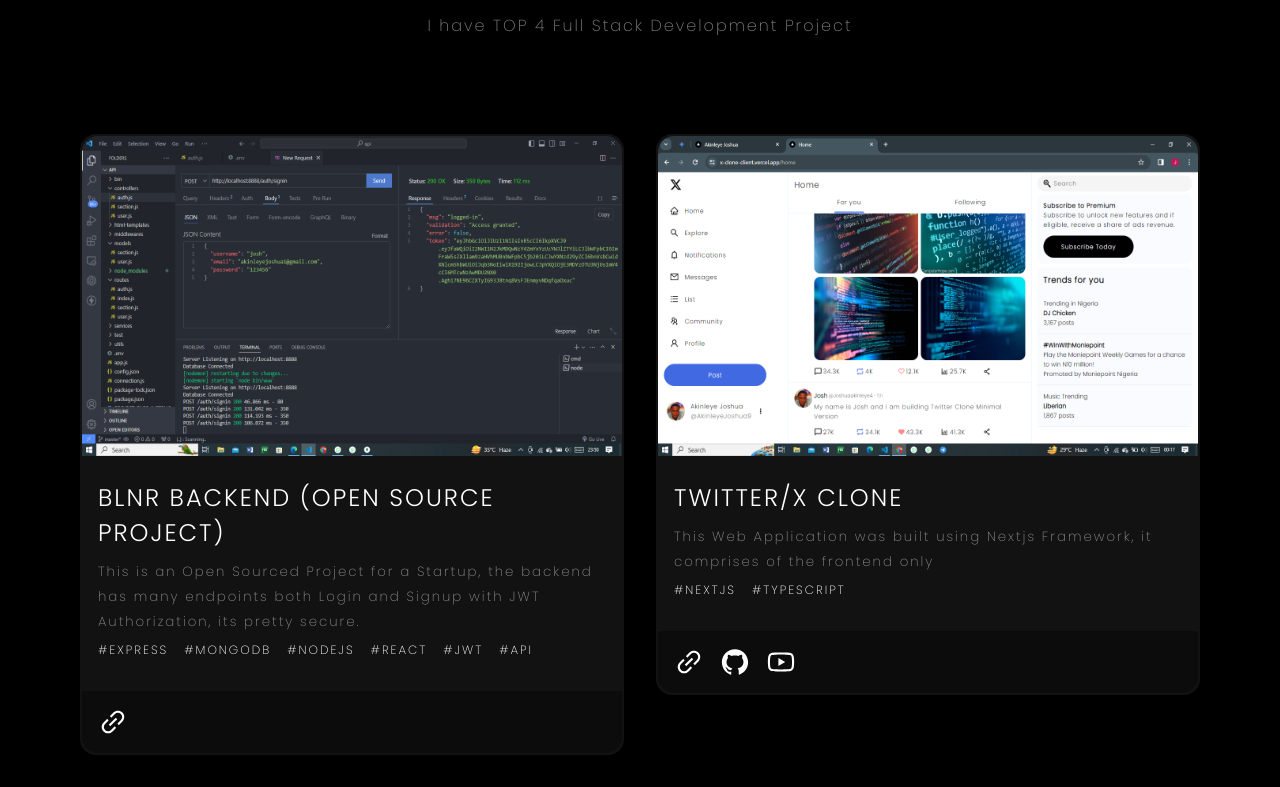
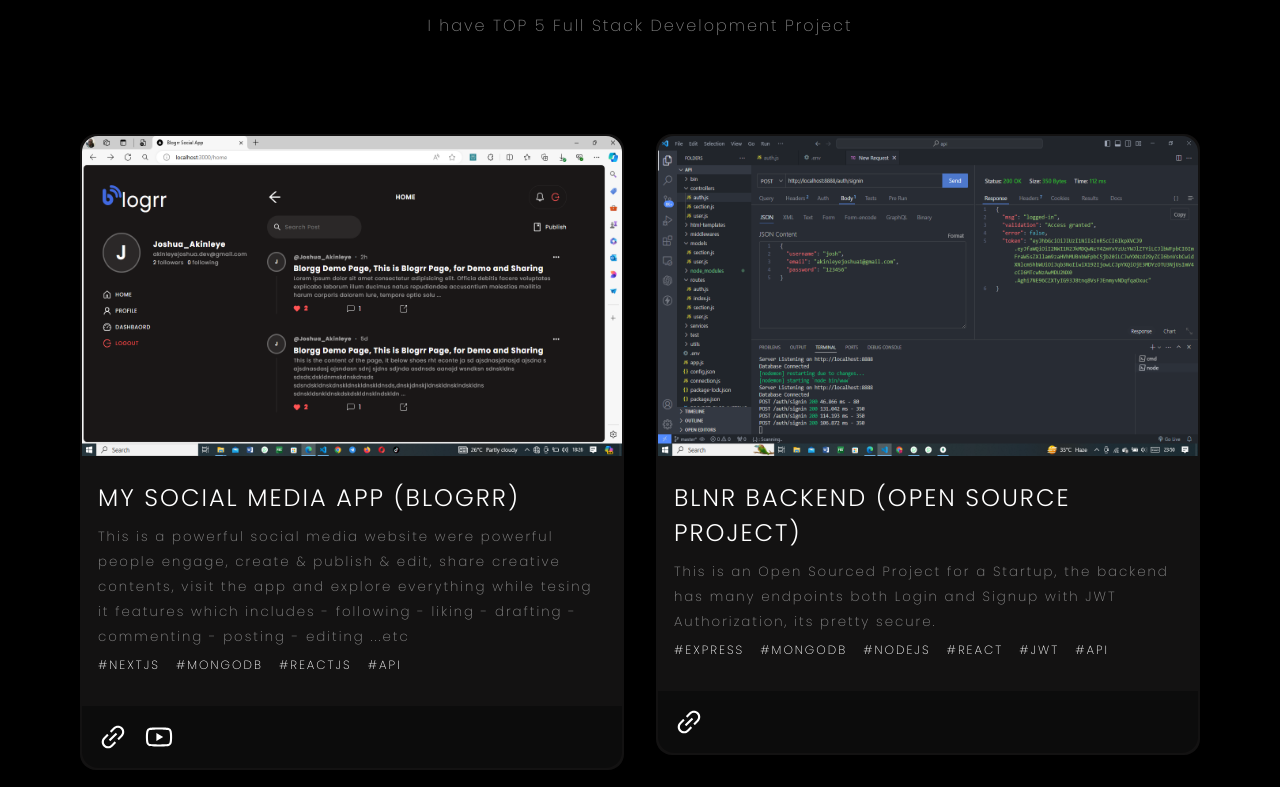
Before and after one commit to Akinleyejoshua/joshuaakinleye, a Next.js app: page / in a window 1280 px wide. Shown: the part 1660-2447 px from the top of the page. Built offline with nearby package versions, Linux system fonts and the light colour scheme.

Commit message:
Add files via upload

```diff
--- a/layouts/Projects.jsx
+++ b/layouts/Projects.jsx
@@ -9,9 +9,22 @@
 import Bot from "@/src/img/bot.png";
 import LLM from "@/src/img/llm.png";
 import UltraGPT from "@/src/img/ultragpt.png"
+import Blogrr from "@/src/img/blogrr.png"
 
 export const Projects = () => {
     const webprojects = [
+        {
+            img: Blogrr,
+            name: "My Social Media App (Blogrr)",
+            github: null,
+            link: "https://blogrpro.vercel.app/home",
+            tags: ["Nextjs", "MongoDB", "Reactjs", "API"],
+            description: `This is a powerful social media website were
+            powerful people engage, create & publish & edit, share creative contents, visit the app
+            and explore everything while tesing it features which includes
+             - following - liking - drafting - commenting - posting - editing ...etc`,
+            youtube: "https://www.youtube.com/watch?v=Gs067U0rISs",
+        },
         {
             img: Blnr,
             name: "BLNR Backend (Open Source Project)",
@@ -24,7 +37,7 @@
             img: Twitter,
             name: "Twitter/X Clone",
             github: "https://github.com/Akinleyejoshua/twitter-clone-client",
-            link: "https://x-clone-client-vercel.app",
+            link: "http://x-clone-client-vercel.app",
             tags: ["Nextjs", "TypeScript"],
             description: "This Web Application was built using Nextjs Framework, it comprises of the frontend only",
             youtube: "https://www.linkedin.com/posts/joshua-akinleye-9895b61ab_reactjs-nextjs-node-activity-7114638639124406272-cBWf?utm_source=share&utm_medium=member_desktop",
@@ -34,7 +47,7 @@
             img: Store,
             name: "WooCommerce Web App ",
             github: "https://github.com/Akinleyejoshua/uni-store",
-            link: "https://uni-store.vercel.app",
+            link: "http://uni-store.vercel.app",
             tags: ["Nextjs", "MongoDB", "Nodejs", "API"],
             description: "This Web Application was built using Nextjs and Nodejs Server, it comprises of frontend and backend, in this web app, you can add a product, list the products for buyers, add to cart, checkout and wait for delivery, it also have admin dashboard to monitor products and sales revenue",
             youtube: "https://www.linkedin.com/posts/joshua-akinleye-9895b61ab_ecommerce-onlineshopping-marketing-activity-7076451893803122688-5tlH?utm_source=share&utm_medium=member_desktop",
@@ -43,7 +56,7 @@
             img: Screen,
             name: "SaaS for Screen Sharing",
             github: null,
-            link: "https://screen-view.vercel.app",
+            link: "http://screen-view.vercel.app",
             tags: ["Nextjs", "Express", "MongoDB", "API", "Nodejs"],
             description: "This Web Application was built using Nextjs, Nodejs, Express, MongoDB, this app can help you share streamed video content, uploading the content to your own personal cloud storage and sharing to any part of the world, you can also check my Youtube Channel for DEMO video of this app and others",
             youtube: "https://www.youtube.com/watch?v=Uhv6u8UYnxA&t=9s"
@@ -92,7 +105,7 @@
             img: LLM,
             name: "LLM GPT Web Application",
             github: "https://github.com/Akinleyejoshua/llm",
-            link: null,
+            link: "https://ultra-gpt-llm.vercel.app/",
             tags: ["Python", "LLM", "GPT", "Nexts", "Tensorflow", "Pandas", "Numpy", 'NLP'],
             description: "The GPT LLM is at it early stage and can only generate dialog texts",
             youtube: "https://www.linkedin.com/posts/joshua-akinleye-9895b61ab_llm-chatgpt-gpt-activity-7189210399005675520-DjFx?utm_source=share&utm_medium=member_desktop",
@@ -138,7 +151,6 @@
                         </div>
                         <div className="actions">
                             {item?.link !== null && <a target="blank" title="Visit" href={item?.link}><AiOutlineLink /></a>}
-
                             {item?.github !== null && <a title="Repository" target="blank" href={item?.github}><AiOutlineGithub /></a>}
                             {item?.youtube !== undefined && <a title="Youtube DEMO" target="blank" href={item?.youtube}><AiOutlineYoutube /></a>}
                         </div>
```
Also changed, not shown: src/img/blogrr.png (added).
